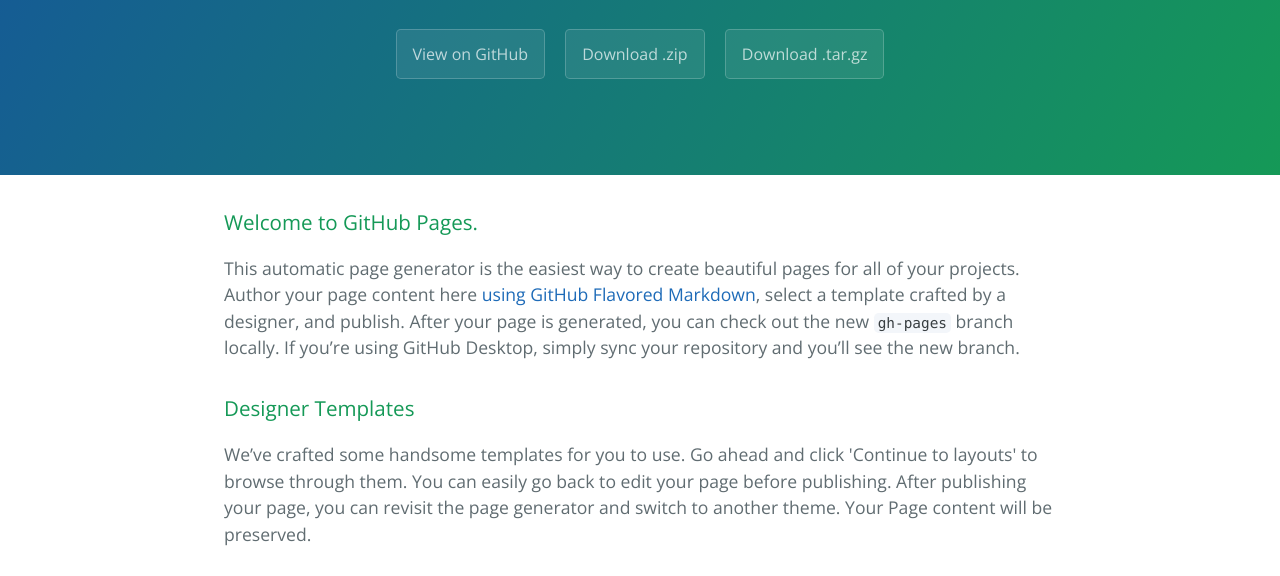
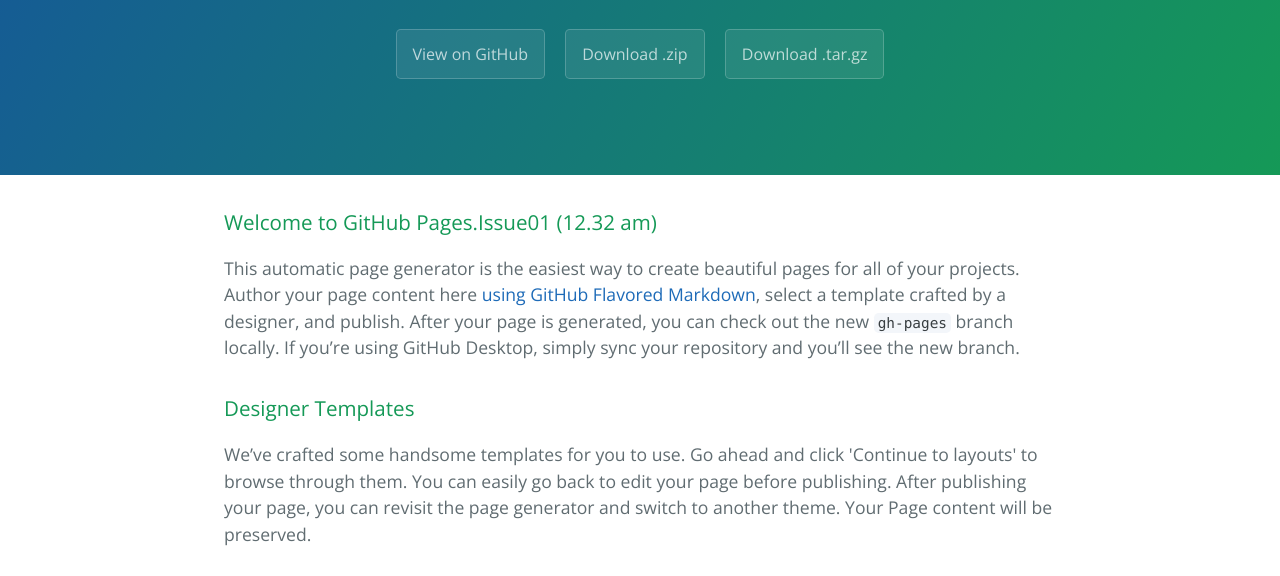
Before and after one commit to sayedmelb/EmailSignaute, a plain HTML site: page index.html in a window 1280 px wide. Shown: the part 208-784 px from the top of the page. Drawn offline with nearby package versions, Linux system fonts and the light colour scheme.

Commit message:
haed changed

```diff
--- a/index.html
+++ b/index.html
@@ -20,7 +20,7 @@
 
     <section class="main-content">
       <h3>
-<a id="welcome-to-github-pages" class="anchor" href="#welcome-to-github-pages" aria-hidden="true"><span aria-hidden="true" class="octicon octicon-link"></span></a>Welcome to GitHub Pages.</h3>
+<a id="welcome-to-github-pages" class="anchor" href="#welcome-to-github-pages" aria-hidden="true"><span aria-hidden="true" class="octicon octicon-link"></span></a>Welcome to GitHub Pages.Issue01 (12.32 am)</h3>
 
 <p>This automatic page generator is the easiest way to create beautiful pages for all of your projects. Author your page content here <a href="https://guides.github.com/features/mastering-markdown/">using GitHub Flavored Markdown</a>, select a template crafted by a designer, and publish. After your page is generated, you can check out the new <code>gh-pages</code> branch locally. If you’re using GitHub Desktop, simply sync your repository and you’ll see the new branch.</p>
 
```
